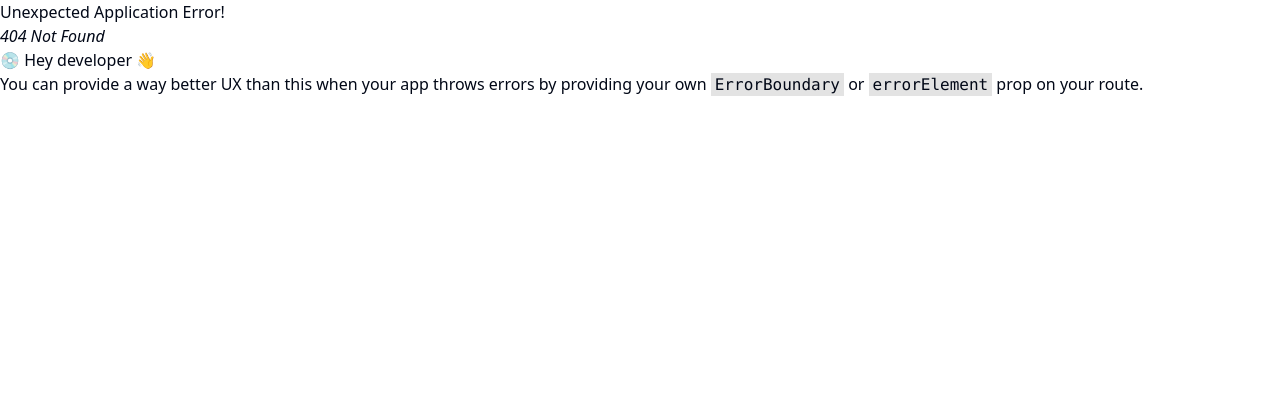
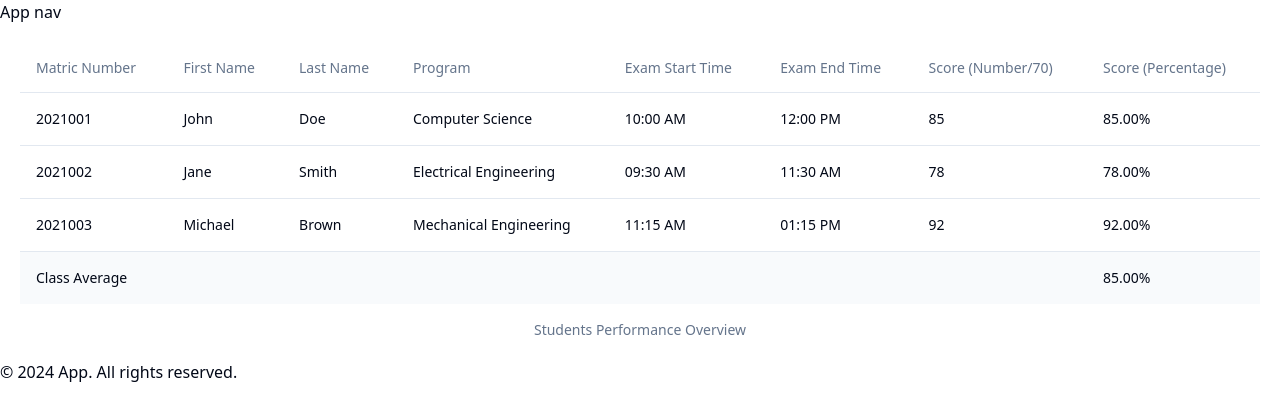
Before and after one commit to skeby/Code-Crushers, a React (Vite) app in the folder frontend/: page /student-overview in a window 1280 px wide. Before the commit this address had no page. Shown: the top 420 px of the page. Built offline with nearby package versions, Linux system fonts and the light colour scheme.

Commit message:
done with the student record overview

```diff
--- /dev/null
+++ b/frontend/src/components/ui/table.tsx
@@ -0,0 +1,117 @@
+import * as React from "react"
+
+import { cn } from "@/utils"
+
+const Table = React.forwardRef<
+  HTMLTableElement,
+  React.HTMLAttributes<HTMLTableElement>
+>(({ className, ...props }, ref) => (
+  <div className="relative w-full overflow-auto">
+    <table
+      ref={ref}
+      className={cn("w-full caption-bottom text-sm", className)}
+      {...props}
+    />
+  </div>
+))
+Table.displayName = "Table"
+
+const TableHeader = React.forwardRef<
+  HTMLTableSectionElement,
+  React.HTMLAttributes<HTMLTableSectionElement>
+>(({ className, ...props }, ref) => (
+  <thead ref={ref} className={cn("[&_tr]:border-b", className)} {...props} />
+))
+TableHeader.displayName = "TableHeader"
+
+const TableBody = React.forwardRef<
+  HTMLTableSectionElement,
+  React.HTMLAttributes<HTMLTableSectionElement>
+>(({ className, ...props }, ref) => (
+  <tbody
+    ref={ref}
+    className={cn("[&_tr:last-child]:border-0", className)}
+    {...props}
+  />
+))
+TableBody.displayName = "TableBody"
+
+const TableFooter = React.forwardRef<
+  HTMLTableSectionElement,
+  React.HTMLAttributes<HTMLTableSectionElement>
+>(({ className, ...props }, ref) => (
+  <tfoot
+    ref={ref}
+    className={cn(
+      "border-t bg-muted/50 font-medium [&>tr]:last:border-b-0",
+      className
+    )}
+    {...props}
+  />
+))
+TableFooter.displayName = "TableFooter"
+
+const TableRow = React.forwardRef<
+  HTMLTableRowElement,
+  React.HTMLAttributes<HTMLTableRowElement>
+>(({ className, ...props }, ref) => (
+  <tr
+    ref={ref}
+    className={cn(
+      "border-b transition-colors hover:bg-muted/50 data-[state=selected]:bg-muted",
+      className
+    )}
+    {...props}
+  />
+))
+TableRow.displayName = "TableRow"
+
+const TableHead = React.forwardRef<
+  HTMLTableCellElement,
+  React.ThHTMLAttributes<HTMLTableCellElement>
+>(({ className, ...props }, ref) => (
+  <th
+    ref={ref}
+    className={cn(
+      "h-12 px-4 text-left align-middle font-medium text-muted-foreground [&:has([role=checkbox])]:pr-0",
+      className
+    )}
+    {...props}
+  />
+))
+TableHead.displayName = "TableHead"
+
+const TableCell = React.forwardRef<
+  HTMLTableCellElement,
+  React.TdHTMLAttributes<HTMLTableCellElement>
+>(({ className, ...props }, ref) => (
+  <td
+    ref={ref}
+    className={cn("p-4 align-middle [&:has([role=checkbox])]:pr-0", className)}
+    {...props}
+  />
+))
+TableCell.displayName = "TableCell"
+
+const TableCaption = React.forwardRef<
+  HTMLTableCaptionElement,
+  React.HTMLAttributes<HTMLTableCaptionElement>
+>(({ className, ...props }, ref) => (
+  <caption
+    ref={ref}
+    className={cn("mt-4 text-sm text-muted-foreground", className)}
+    {...props}
+  />
+))
+TableCaption.displayName = "TableCaption"
+
+export {
+  Table,
+  TableHeader,
+  TableBody,
+  TableFooter,
+  TableHead,
+  TableRow,
+  TableCell,
+  TableCaption,
+}
--- /dev/null
+++ b/frontend/src/pages/teacher-pages/StudentOverview.tsx
@@ -0,0 +1,131 @@
+import {
+  Table,
+  TableBody,
+  TableCaption,
+  TableCell,
+  TableFooter,
+  TableHead,
+  TableHeader,
+  TableRow,
+} from "@/components/ui/table";
+
+
+
+interface Student {
+  matricNumber: string;
+  firstName: string;
+  lastName: string;
+  program: string;
+  examStartTime: string;
+  examEndTime: string;
+  scoreNumber: number;
+}
+
+// Dummy student data
+const students:Student[] = [
+  {
+    matricNumber: "2021001",
+    firstName: "John",
+    lastName: "Doe",
+    program: "Computer Science",
+    examStartTime: "10:00 AM",
+    examEndTime: "12:00 PM",
+    scoreNumber: 85,
+  },
+  {
+    matricNumber: "2021002",
+    firstName: "Jane",
+    lastName: "Smith",
+    program: "Electrical Engineering",
+    examStartTime: "09:30 AM",
+    examEndTime: "11:30 AM",
+    scoreNumber: 78,
+  },
+  {
+    matricNumber: "2021003",
+    firstName: "Michael",
+    lastName: "Brown",
+    program: "Mechanical Engineering",
+    examStartTime: "11:15 AM",
+    examEndTime: "01:15 PM",
+    scoreNumber: 92,
+  },
+];
+
+const StudentOverview = () => {
+  const totalScoreNumber = students.reduce((acc, student) => acc + student.scoreNumber, 0);
+  const totalScorePercentage = totalScoreNumber / students.length;
+  // const [loading, setLoading] = useState(false);
+  // const [students, setStudents] = useState<Student[]>([]);
+
+
+
+  //student data retrieving simulation
+
+  // useEffect(() => {
+  //   const fetchStudents = async () => {
+  //     try {
+  //       setLoading(true);
+  //       const response = await axios.get<Student[]>('https://api.example.com/students');
+
+  //       if (Array.isArray(response.data)) {
+  //         setStudents(response.data);
+  //       } else {
+  //         console.error('Invalid data format received from API');
+  //       }
+
+  //       setLoading(false);
+  //     } catch (error) {
+  //       console.error('Error fetching student data:', error);
+  //       setLoading(false);
+  //     }
+  //   };
+
+  //   fetchStudents();
+  // }, []);
+
+
+  return (
+    <div>
+      <div className="p-5">
+        <Table>
+          <TableCaption>Students Performance Overview</TableCaption>
+          <TableHeader>
+            <TableRow>
+              <TableHead>Matric Number</TableHead>
+              <TableHead>First Name</TableHead>
+              <TableHead>Last Name</TableHead>
+              <TableHead>Program</TableHead>
+              <TableHead>Exam Start Time</TableHead>
+              <TableHead>Exam End Time</TableHead>
+              <TableHead>Score (Number/70)</TableHead>
+              <TableHead>Score (Percentage)</TableHead>
+            </TableRow>
+          </TableHeader>
+          <TableBody>
+            {students.map((student, index) => (
+              <TableRow key={index}>
+                <TableCell>{student.matricNumber}</TableCell>
+                <TableCell>{student.firstName}</TableCell>
+                <TableCell>{student.lastName}</TableCell>
+                <TableCell>{student.program}</TableCell>
+                <TableCell>{student.examStartTime}</TableCell>
+                <TableCell>{student.examEndTime}</TableCell>
+                <TableCell>{student.scoreNumber}</TableCell>
+                <TableCell>{(student.scoreNumber / 100 * 100).toFixed(2)}%</TableCell>
+              </TableRow>
+            ))}
+          </TableBody>
+          <TableFooter>
+            <TableRow>
+              <TableCell colSpan={7}>Class Average</TableCell>
+              <TableCell>{totalScorePercentage.toFixed(2)}%</TableCell>
+            </TableRow>
+          </TableFooter>
+        </Table>
+      </div>
+    </div>
+  );
+};
+
+export default StudentOverview;
--- a/frontend/src/routes.tsx
+++ b/frontend/src/routes.tsx
@@ -1,8 +1,9 @@
 import { createBrowserRouter } from "react-router-dom";
+import Layout from "@/components/Layout";
 import Dashboard from "@/pages/Dashboard";
 import Login from "@/pages/Login";
 import TestConstruct from "./pages/teacher-pages/TestConstruct";
-import Layout from "@/components/Layout";
+import StudentOverview from "./pages/teacher-pages/StudentOverview";
 
 export const router = createBrowserRouter([
   {
@@ -12,6 +13,7 @@
       { path: "/", element: <Dashboard /> },
       { path: "login", element: <Login /> },
       { path: "setup-test", element: <TestConstruct /> },
+      { path: "student-overview", element: <StudentOverview /> },
     ],
   },
 ]);
```
